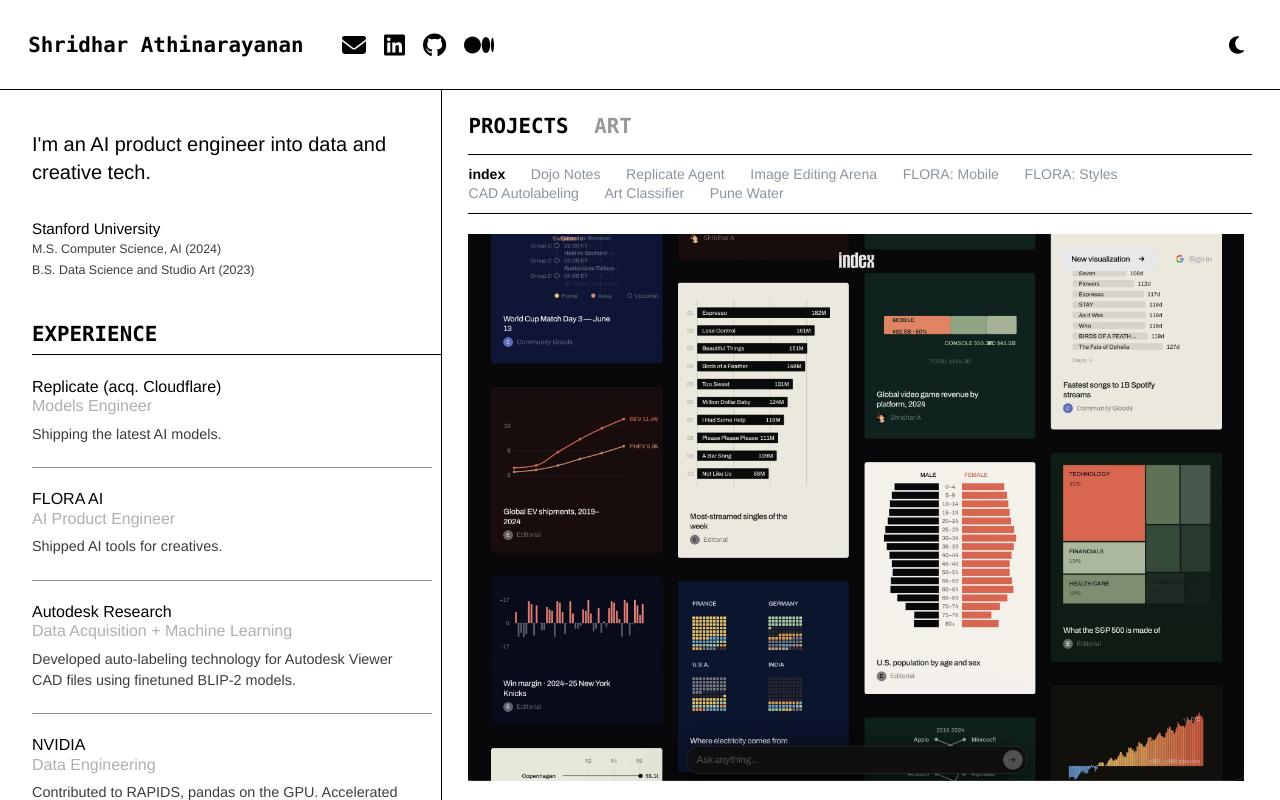
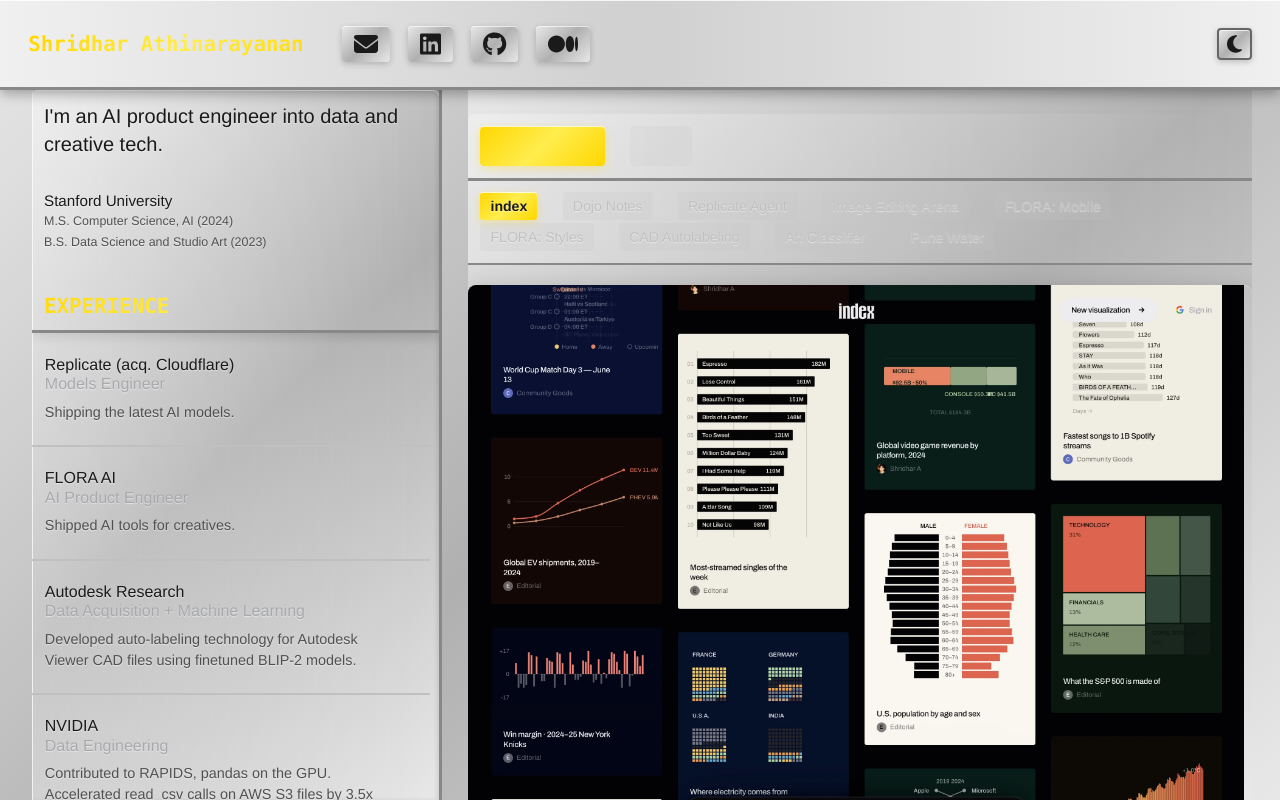
Before and after one commit to shridharathi/portfolio, a React (Create React App) app: page / in a window 1280 px wide. Built offline with nearby package versions, Linux system fonts and the light colour scheme; a web font is replaced by a local one.

Commit message:
maske everything metallic af
Slate-Checkpoint: dbe3e2aa-d1b2-4d51-8200-dc39e4d3c693

```diff
--- a/src/components/Header/Header.css
+++ b/src/components/Header/Header.css
@@ -4,16 +4,17 @@
   display: flex;
   justify-content: space-between;
   align-items: center;
-  border-bottom: 1px solid var(--border-color);
+  border-bottom: 3px solid #888888;
   position: fixed;
   top: 0;
   left: 0;
   right: 0;
-  background: var(--bg-color);
+  background: var(--metallic-chrome);
   z-index: 10;
   box-sizing: border-box;
   padding: 0 2.2vw;
   transition: background 0.2s ease;
+  box-shadow: 0 4px 12px rgba(0,0,0,0.3), inset 0 1px 0 rgba(255,255,255,0.8);
 }
 
 .titles {
@@ -26,10 +27,16 @@
   font-size: 1.3rem;
   padding-right: 3vw;
   margin: 0;
+  background: var(--metallic-gold);
+  -webkit-background-clip: text;
+  -webkit-text-fill-color: transparent;
+  background-clip: text;
+  font-weight: 900;
+  text-shadow: none;
 }
 
 .name a {
-  color: var(--text-color);
+  color: inherit;
   text-decoration: none;
 }
 
@@ -42,24 +49,38 @@
   margin-right: 18px;
   color: var(--text-color);
   text-decoration: none;
+  position: relative;
+  padding: 6px 12px;
+  border-radius: 4px;
+  background: var(--metallic-silver);
+  transition: all 0.3s ease;
+  font-weight: 600;
+  box-shadow: 0 2px 6px rgba(0,0,0,0.2), inset 0 1px 0 rgba(255,255,255,0.7);
 }
 
 .links a:hover {
-  opacity: 0.6;
+  background: var(--metallic-gold);
+  box-shadow: 0 4px 12px rgba(255,215,0,0.4), inset 0 1px 0 rgba(255,255,255,0.9);
+  transform: translateY(-2px);
 }
 
 .dark-toggle {
-  background: none;
-  border: none;
+  background: var(--metallic-silver);
+  border: 2px solid #666666;
   cursor: pointer;
   color: var(--text-color);
   padding: 4px 8px;
   font-size: 1rem;
   line-height: 1;
+  border-radius: 4px;
+  box-shadow: 0 2px 6px rgba(0,0,0,0.2), inset 0 1px 0 rgba(255,255,255,0.7);
+  transition: all 0.3s ease;
 }
 
 .dark-toggle:hover {
-  opacity: 0.6;
+  background: var(--metallic-gold);
+  box-shadow: 0 4px 12px rgba(255,215,0,0.4), inset 0 1px 0 rgba(255,255,255,0.9);
+  transform: scale(1.08);
 }
 
 @media screen and (max-width: 768px) {
--- a/src/components/Sidebar/Sidebar.css
+++ b/src/components/Sidebar/Sidebar.css
@@ -1,19 +1,28 @@
 .sidebar-container {
-  border-right: 1px solid var(--border-color);
+  border-right: 3px solid #888888;
   width: 32%;
   overflow: auto;
   position: fixed;
   top: 90px;
   bottom: 0;
-  background: var(--bg-color);
+  background: var(--metallic-silver);
   transition: background 0.2s ease, border-color 0.2s ease;
+  box-shadow: inset -2px 0 4px rgba(0,0,0,0.1), inset 1px 0 0 rgba(255,255,255,0.8);
 }
 
 .sidebar-item {
   width: 98%;
-  border-bottom: 1px solid var(--body-grey-lighter);
-  padding: 2.8vh 0;
+  border-bottom: 2px solid var(--body-grey-lighter);
+  padding: 2.8vh 1vw;
   padding-right: 1vw;
+  background: linear-gradient(90deg, rgba(255,255,255,0.3) 0%, transparent 100%);
+  transition: all 0.3s ease;
+}
+
+.sidebar-item:hover {
+  background: var(--metallic-gold);
+  border-bottom-color: #d4af37;
+  box-shadow: inset 0 1px 0 rgba(255,255,255,0.6);
 }
 
 .sidebar-item:last-child {
--- a/src/index.css
+++ b/src/index.css
@@ -4,25 +4,35 @@
 
 :root {
   --dark-grey: #434343;
-  --body-grey-lighter: #8b949d;
-  --body-grey: #868a8ead;
-  --accent: #6b8e23;
-  --bg-color: #ffffff;
-  --text-color: #000000;
-  --border-color: #000000;
-  --sidebar-bg: #ffffff;
-  --muted-text: #3d3d3d;
+  --body-grey-lighter: #c0c0c0;
+  --body-grey: #a8a9ad;
+  --accent: #ffd700;
+  --bg-color: #f5f5f5;
+  --text-color: #1a1a1a;
+  --border-color: #888888;
+  --sidebar-bg: #f5f5f5;
+  --muted-text: #505050;
+
+  /* Metallic gradients */
+  --metallic-silver: linear-gradient(135deg, #e8e8e8 0%, #b0b0b0 50%, #e8e8e8 100%);
+  --metallic-gold: linear-gradient(135deg, #ffd700 0%, #ffed4e 50%, #ffd700 100%);
+  --metallic-chrome: linear-gradient(90deg, #f0f0f0 0%, #e0e0e0 25%, #d0d0d0 50%, #e0e0e0 75%, #f0f0f0 100%);
 }
 
 body[data-theme='dark'] {
   --bg-color: #1a1a1a;
-  --text-color: #e8e8e8;
-  --border-color: #444444;
-  --sidebar-bg: #1a1a1a;
-  --body-grey-lighter: #555555;
-  --body-grey: #999999;
-  --muted-text: #aaaaaa;
-  --accent: #9acd32;
+  --text-color: #e0e0e0;
+  --border-color: #4a4a4a;
+  --sidebar-bg: #222222;
+  --body-grey-lighter: #999999;
+  --body-grey: #b0b0b0;
+  --muted-text: #888888;
+  --accent: #ffd700;
+
+  /* Dark metallic gradients */
+  --metallic-silver: linear-gradient(135deg, #3a3a3a 0%, #1a1a1a 50%, #3a3a3a 100%);
+  --metallic-gold: linear-gradient(135deg, #b8860b 0%, #daa520 50%, #b8860b 100%);
+  --metallic-chrome: linear-gradient(90deg, #4a4a4a 0%, #2a2a2a 25%, #1a1a1a 50%, #2a2a2a 75%, #4a4a4a 100%);
 }
 
 * {
@@ -32,10 +42,11 @@
 body {
   font-family: "Franklin Gothic Medium", Helvetica, Arial, sans-serif;
   width: 100%;
-  background-color: var(--bg-color);
+  background: var(--metallic-silver);
   color: var(--text-color);
   margin: 0;
   transition: background-color 0.2s ease, color 0.2s ease;
+  text-shadow: 0 0.5px 1px rgba(255,255,255,0.5);
 }
 
 h1 {
--- a/src/pages/Work/Work.css
+++ b/src/pages/Work/Work.css
@@ -2,6 +2,10 @@
   padding-top: 5vh;
   padding-bottom: 1vh;
   width: 100%;
+  background: linear-gradient(180deg, rgba(248,248,248,0.9) 0%, rgba(220,220,220,0.9) 100%);
+  border-radius: 8px;
+  padding: 2vh;
+  box-shadow: inset 0 1px 0 rgba(255,255,255,0.8), 0 4px 12px rgba(0,0,0,0.15);
 }
 
 .stack {
@@ -41,6 +45,11 @@
   font-size: 1.3rem;
   color: var(--text-color);
   font-family: "Consolas W01 Bold", "Consolas", monospace;
+  background: var(--metallic-gold);
+  -webkit-background-clip: text;
+  -webkit-text-fill-color: transparent;
+  background-clip: text;
+  text-shadow: none;
 }
 
 .section-tabs {
@@ -51,22 +60,33 @@
 
 .tab {
   cursor: pointer;
-  opacity: 0.4;
-  transition: opacity 0.2s ease;
+  opacity: 0.5;
+  transition: all 0.3s ease;
   padding-bottom: 1vh;
+  padding: 8px 12px;
+  border-radius: 4px;
+  background: rgba(192, 192, 192, 0.3);
 }
 
 .tab:hover {
-  opacity: 0.7;
+  opacity: 1;
+  background: var(--metallic-silver);
+  box-shadow: 0 2px 6px rgba(0,0,0,0.1), inset 0 1px 0 rgba(255,255,255,0.6);
 }
 
 .active-tab {
   opacity: 1;
+  background: var(--metallic-gold);
+  box-shadow: 0 3px 10px rgba(255,215,0,0.3), inset 0 1px 0 rgba(255,255,255,0.8);
+  font-weight: bold;
 }
 
 .projects-header {
   padding-bottom: 1vh;
-  border-bottom: 1px solid var(--border-color);
+  border-bottom: 3px solid #888888;
+  background: linear-gradient(90deg, rgba(255,255,255,0.3), transparent);
+  padding: 1.5vh;
+  border-radius: 6px 6px 0 0;
 }
 
 .pt-5 {
@@ -77,9 +97,10 @@
   display: flex;
   flex-wrap: wrap;
   gap: 0.4vh 2vw;
-  padding: 1.4vh 0;
-  border-bottom: 1px solid var(--border-color);
+  padding: 1.4vh 1.5vh;
+  border-bottom: 2px solid #888888;
   margin-bottom: 2.5vh;
+  background: linear-gradient(90deg, rgba(255,255,255,0.2) 0%, transparent 100%);
 }
 
 .project-links p {
@@ -87,27 +108,38 @@
   cursor: pointer;
   color: var(--body-grey-lighter);
   font-size: 0.88rem;
-  transition: color 0.2s ease;
+  transition: all 0.3s ease;
   white-space: nowrap;
+  padding: 6px 10px;
+  border-radius: 3px;
+  background: rgba(192, 192, 192, 0.2);
 }
 
 .project-links p:hover {
   color: var(--text-color);
+  background: var(--metallic-silver);
+  box-shadow: 0 2px 6px rgba(0,0,0,0.1), inset 0 1px 0 rgba(255,255,255,0.6);
 }
 
 .selected-project {
   color: var(--text-color) !important;
   font-weight: bold;
+  background: var(--metallic-gold) !important;
+  box-shadow: 0 3px 10px rgba(255,215,0,0.3), inset 0 1px 0 rgba(255,255,255,0.8) !important;
 }
 
 .project-images {
   transition: all 0.25s ease;
   display: flex;
   width: 100%;
+  border-radius: 8px;
+  overflow: hidden;
+  box-shadow: 0 8px 24px rgba(0,0,0,0.25), inset 0 1px 0 rgba(255,255,255,0.3);
 }
 
 .project-images:hover {
-  opacity: 0.7;
+  opacity: 0.85;
+  box-shadow: 0 12px 32px rgba(0,0,0,0.35), inset 0 1px 0 rgba(255,255,255,0.5);
 }
 
 .project-images img {
@@ -115,6 +147,7 @@
   padding-right: 1vh;
   object-fit: cover;
   width: 100%;
+  filter: contrast(1.05);
 }
 
 .project-desc {
@@ -126,9 +159,13 @@
   font-size: 1.5rem;
   font-weight: bold;
   text-transform: uppercase;
-  color: var(--text-color);
+  background: var(--metallic-gold);
+  -webkit-background-clip: text;
+  -webkit-text-fill-color: transparent;
+  background-clip: text;
   padding-top: 2vh;
   margin: 0;
+  text-shadow: none;
 }
 
 .project-info {
@@ -186,7 +223,7 @@
   left: calc(33% + 3.6vw);
   right: 2.2vw;
   bottom: 0;
-  background: var(--bg-color);
+  background: var(--metallic-silver);
   transition: background 0.2s ease;
 }
 
@@ -196,16 +233,27 @@
   column-gap: 10px;
   padding-top: 2vh;
   padding-bottom: 4vh;
+  padding: 2vh;
 }
 
 .art-item {
   break-inside: avoid;
   margin-bottom: 10px;
+  border-radius: 8px;
+  overflow: hidden;
+  box-shadow: 0 6px 16px rgba(0,0,0,0.2), inset 0 1px 0 rgba(255,255,255,0.3);
+  transition: all 0.3s ease;
+}
+
+.art-item:hover {
+  transform: translateY(-4px);
+  box-shadow: 0 10px 24px rgba(0,0,0,0.3), inset 0 1px 0 rgba(255,255,255,0.5);
 }
 
 .art-item img {
   width: 100%;
   display: block;
+  filter: contrast(1.05);
 }
 
 @media screen and (max-width: 768px) {
```
Also changed, not shown: .slate-dev.json (added).
